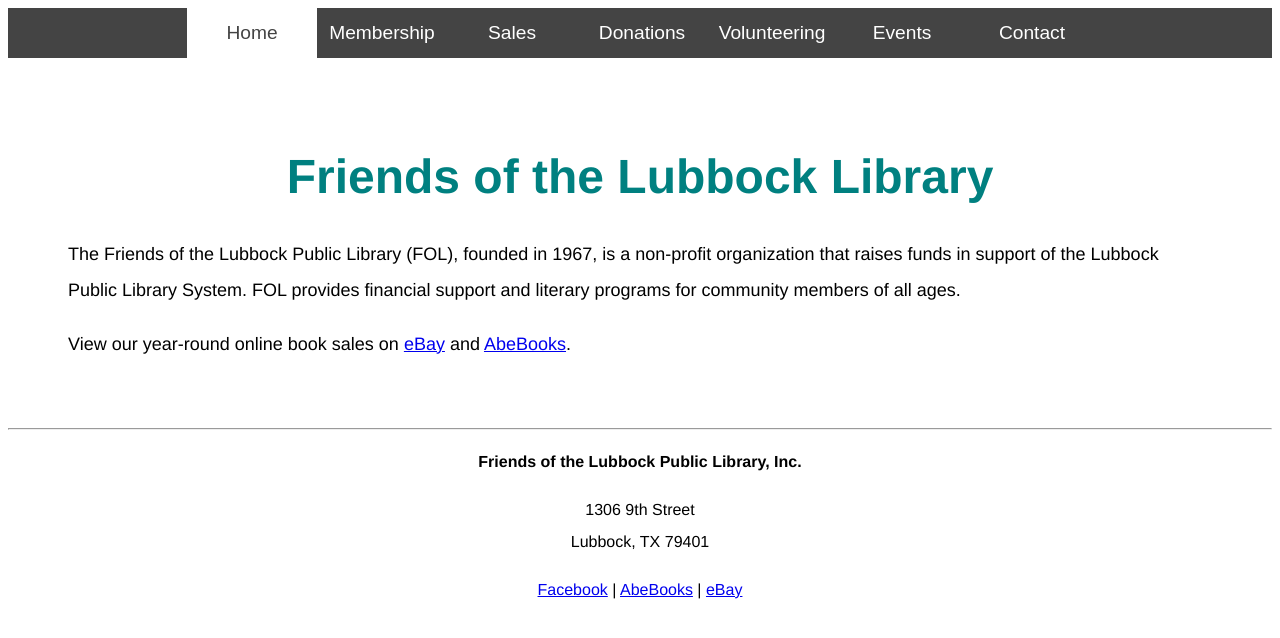
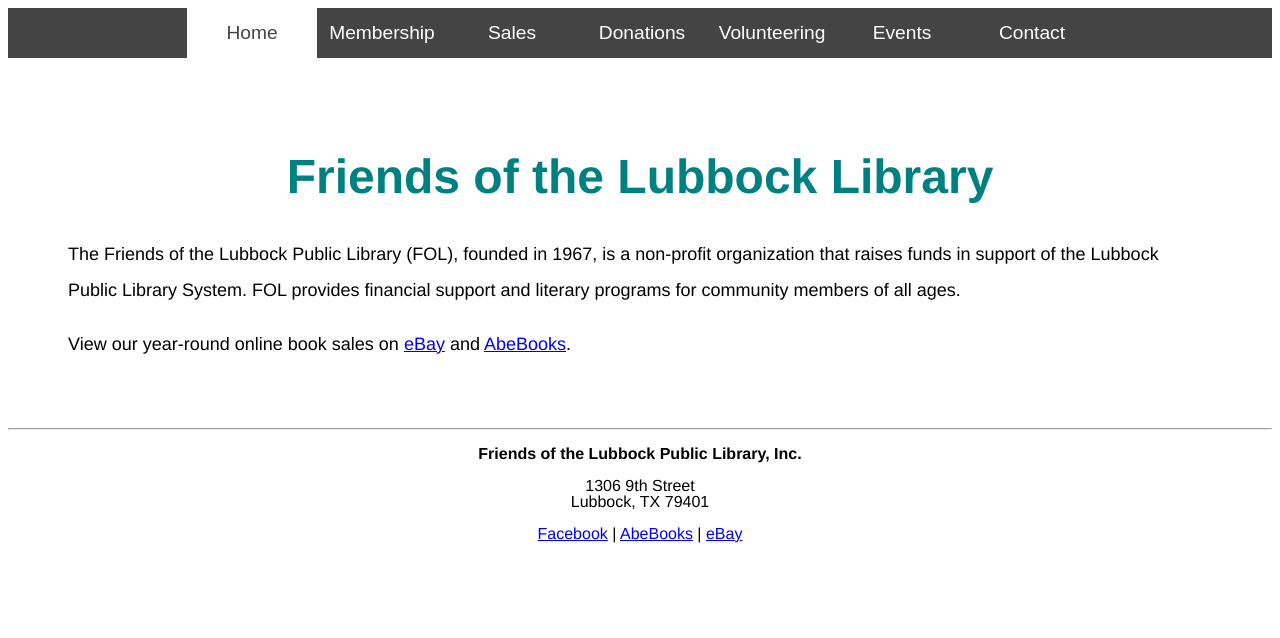
Before and after one commit to lubbockfol/lubbockfol.github.io, a Jekyll site: the page index.html, which Jekyll copies as it is, in a window 1280 px wide. Shown: the top 638 px of the page. Built offline with Jekyll 4.4.1, drawn with Linux system fonts in a browser that asks for light colours.

Commit message:
Add files via upload

```diff
--- a/css/main.css
+++ b/css/main.css
@@ -13,6 +13,14 @@ p {
     font-family: Helvetica, Arial, 'sans-serif'; line-height: 200%
 }
 
+p.footer {
+    font-family: Helvetica, Arial, 'sans-serif'; line-height: 100%
+}
+
 p.large {
     font-family: Helvetica, Arial, 'sans-serif'; font-size: large; padding-left: 60px; padding-right: 60px; line-height: 200%
 }
+
+li {
+    line-height: 150%
+}
```
